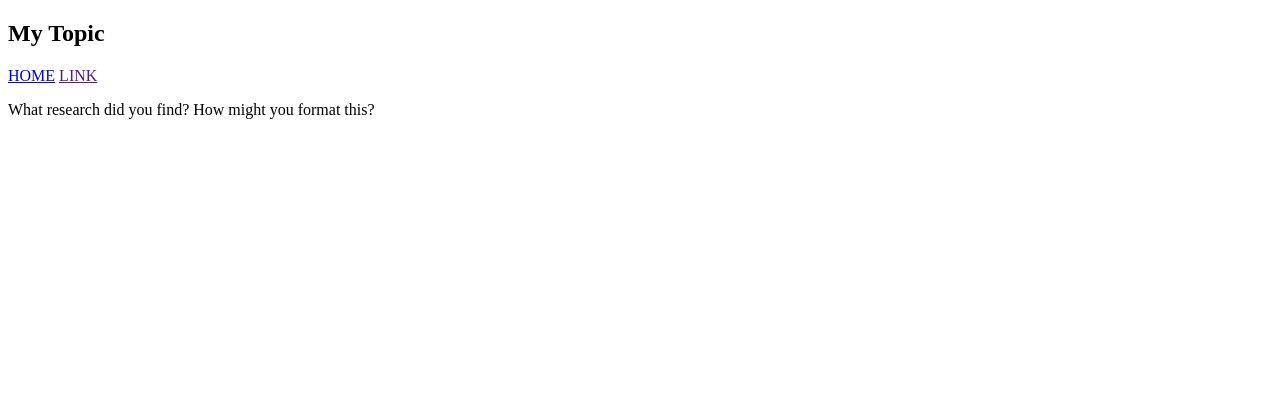
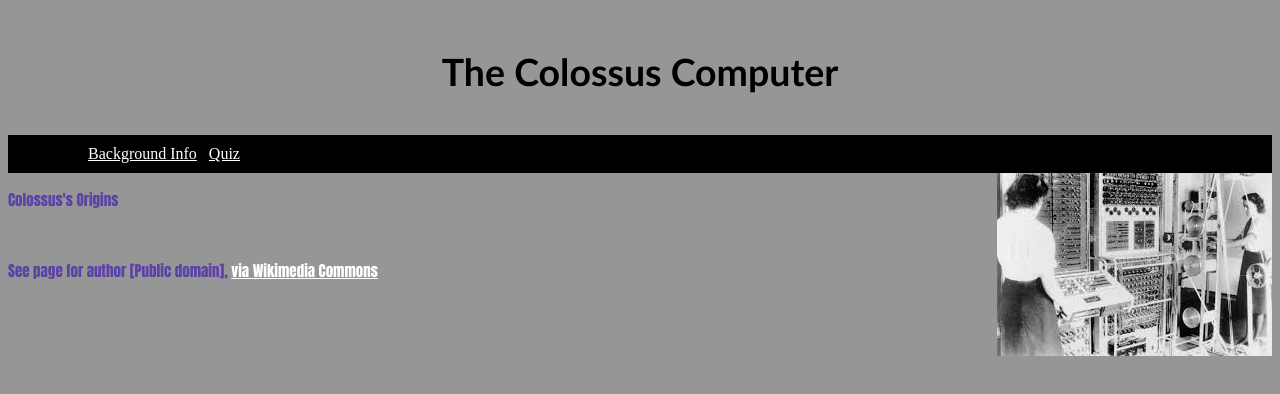
Before and after one commit to Unknown0verlord/research_website, a plain HTML site: page index.html in a window 1280 px wide. Drawn offline with Linux system fonts and the light colour scheme.

Commit message:
Styled webpage

```diff
--- a/index.html
+++ b/index.html
@@ -2,7 +2,7 @@
 <html>
 <head>
   <!-- Link your css file here -->
-
+  <link rel="stylesheet" href="style.css">
 
   <!-- Create a title for your website tab -->
 
@@ -10,19 +10,32 @@
 </head>
 <body>
   <div class="title">
-    <h2>My Topic</h2>
+    <h2>The Colossus Computer</h2>
   </div>
+
   <div class="navigation">
-    <a href="index.html">HOME</a>
-    <a href="">LINK</a>
+    <a href="index.html">Background Info</a>
+    &nbsp;
+    <a href="index2.html">Quiz</a>
   </div>
-  <div>
-    <p>What research did you find? How might you format this?</p>
+
+  <div class="img">
+    <img src="resources/colossus.jpg">
+  </div>
+
+  <div class="heading">
+    <p>Colossus's Origins</p>
   </div>
 
 
+
+  &nbsp;
+  <div>
+      <p>See page for author [Public domain], <a href="https://commons.wikimedia.org/wiki/File:Colossus.jpg">via Wikimedia Commons</a></p>
+  </div>
+
   <!-- Link your script file here -->
-
+  <script src="script.js"></script>
 
 </body>
 </html>
--- a/style.css
+++ b/style.css
@@ -1,24 +1,33 @@
 body {
-  background-color: white;
-}
-
-h1 {
-
+  background-color: rgb(151, 150, 150);
 }
 
 p {
-
+  color: #5a42a6;
+  font-family: Impact, Haettenschweiler, 'Arial Narrow Bold', sans-serif;
+  font-size: 15px;
 }
 
 a {
   color: white;
 }
 
-.title {
-  padding: 30px 80px;
+.heading {
+  font-size: 20px;
 }
 
-.navigation{
+.title {
+  padding: 10px 40px;
+  text-align: center;
+  font-size: 25px;
+  font-family: 'Gill Sans', 'Gill Sans MT', Calibri, 'Trebuchet MS', sans-serif;
+}
+
+.navigation {
   padding: 10px 80px;
   background-color: black;
 }
+
+.img {
+  float: right;
+}
```
Also changed, not shown: index2.html (added, +25 -0 lines), resources/colossus.jpg (added).
